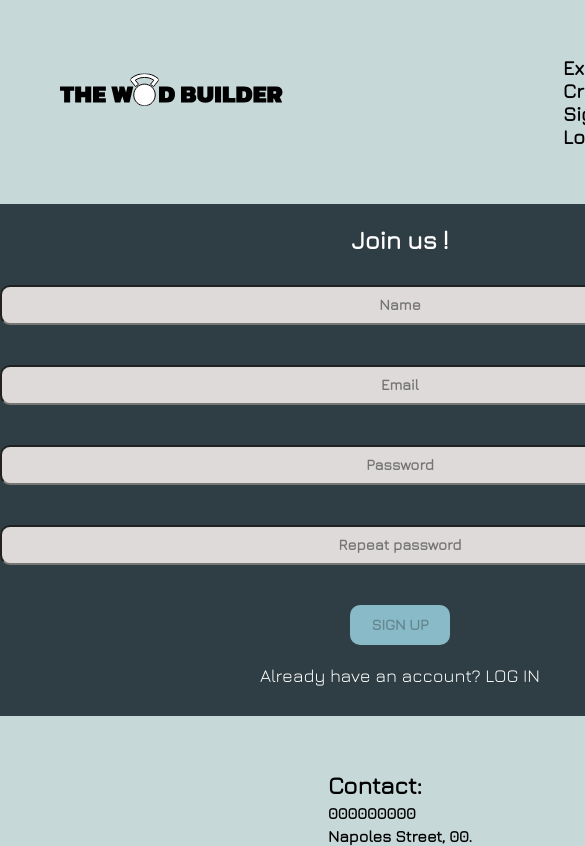
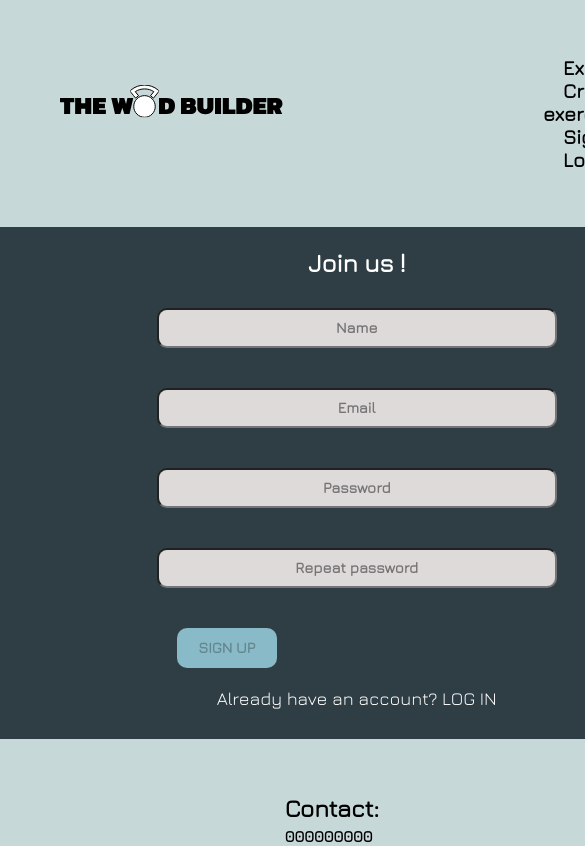
Before and after one commit to bertarosalia/berta-floran-front-The-Wod-Builder, a React (Create React App) app: page /sign-up in a window 390 px wide. Shown: the top 846 px of the page, 585 px wide, since content can reach past the window. Built offline with nearby package versions, Linux system fonts and the light colour scheme; no server answers.

Commit message:
add media queries to register form

```diff
--- a/src/components/RegisterForm/RegisterFormStyled.ts
+++ b/src/components/RegisterForm/RegisterFormStyled.ts
@@ -17,7 +17,7 @@ const RegisterFormStyled = styled.section`
   }
 
   .register-form__input {
-    width: 800px;
+    width: 400px;
     height: 40px;
     background-color: ${styledMainTheme.inputs};
     font-family: ${styledMainTheme.primaryFont};
@@ -25,15 +25,15 @@ const RegisterFormStyled = styled.section`
     font-weight: bolder;
     border-radius: 10px;
     margin: 10px 0 30px;
-    cursor: text;
     text-align: center;
-    @media (max-width: 320px) {
-      width: 500px;
+    @media (min-width: 700px) {
+      width: 800px;
+      cursor: text;
     }
   }
 
   .register-form__input--password {
-    width: 800px;
+    width: 400px;
     height: 40px;
     background-color: ${styledMainTheme.inputs};
     font-family: ${styledMainTheme.primaryFont};
@@ -41,10 +41,10 @@ const RegisterFormStyled = styled.section`
     font-weight: bolder;
     border-radius: 10px;
     margin: 10px 0 20px;
-    cursor: text;
     text-align: center;
-    @media (max-width: 320px) {
-      width: 500px;
+    @media (min-width: 700px) {
+      width: 800px;
+      cursor: text;
     }
   }
 
@@ -65,12 +65,14 @@ const RegisterFormStyled = styled.section`
     font-size: 15px;
     font-family: ${styledMainTheme.primaryFont};
     background-color: ${styledMainTheme.buttonBig};
-    cursor: pointer;
     margin: 20px;
+    @media (min-width: 700px) {
+      cursor: pointer;
 
-    &:hover {
-      background-color: inherit;
-      outline: auto;
+      &:hover {
+        background-color: inherit;
+        outline: auto;
+      }
     }
   }
 
@@ -80,7 +82,7 @@ const RegisterFormStyled = styled.section`
     align-items: center;
   }
 
-  .register-form__button {
+  .register-form__button--container {
     display: flex;
     align-items: center;
     flex-direction: column;
@@ -88,11 +90,14 @@ const RegisterFormStyled = styled.section`
 
   .register-form__login {
     margin-bottom: 30px;
-    cursor: pointer;
     font-size: 18px;
     color: ${styledMainTheme.white};
-    &:hover {
-      font-weight: bold;
+    @media (min-width: 700px) {
+      cursor: pointer;
+
+      &:hover {
+        font-weight: bold;
+      }
     }
   }
 `;
```
